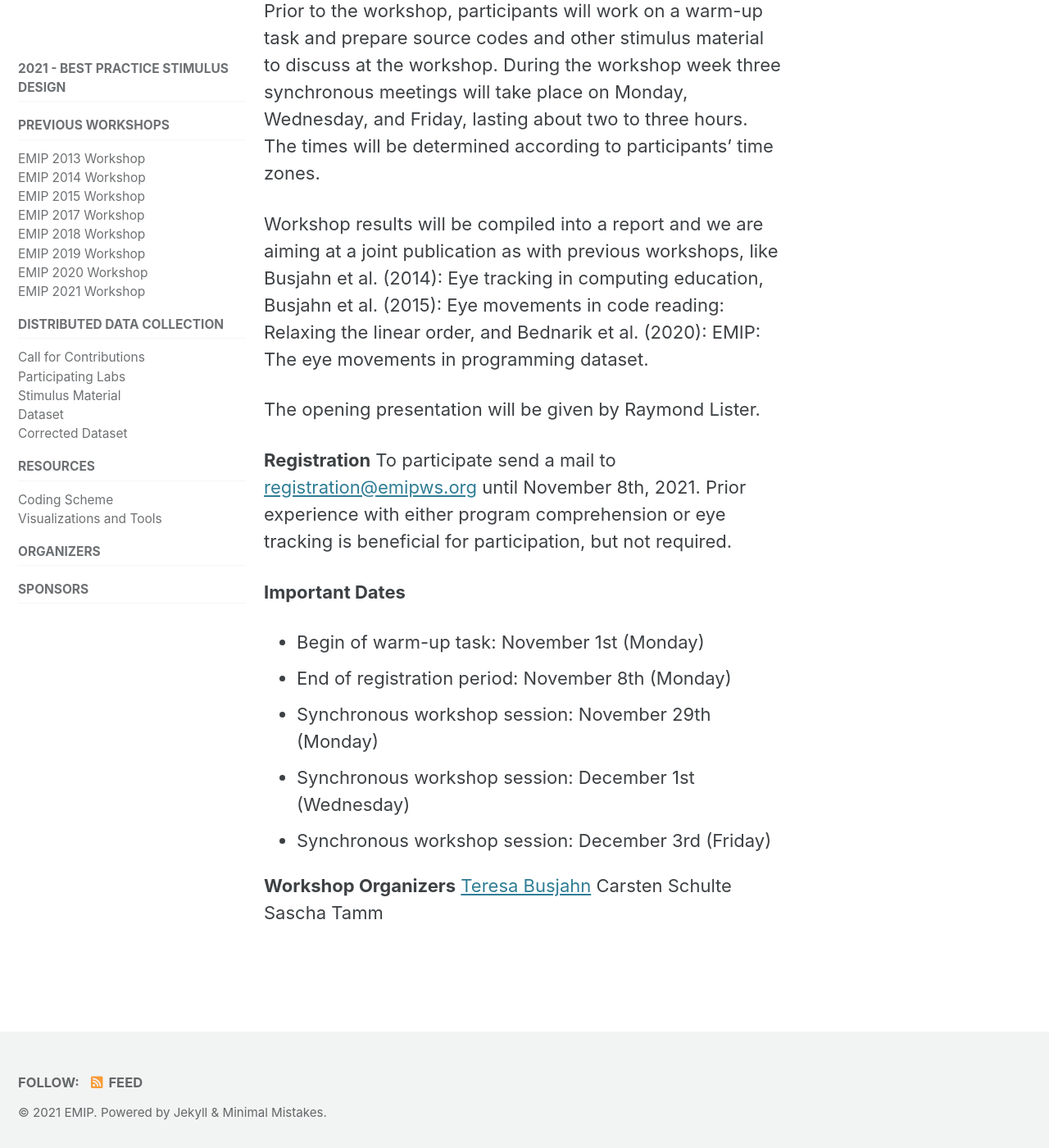
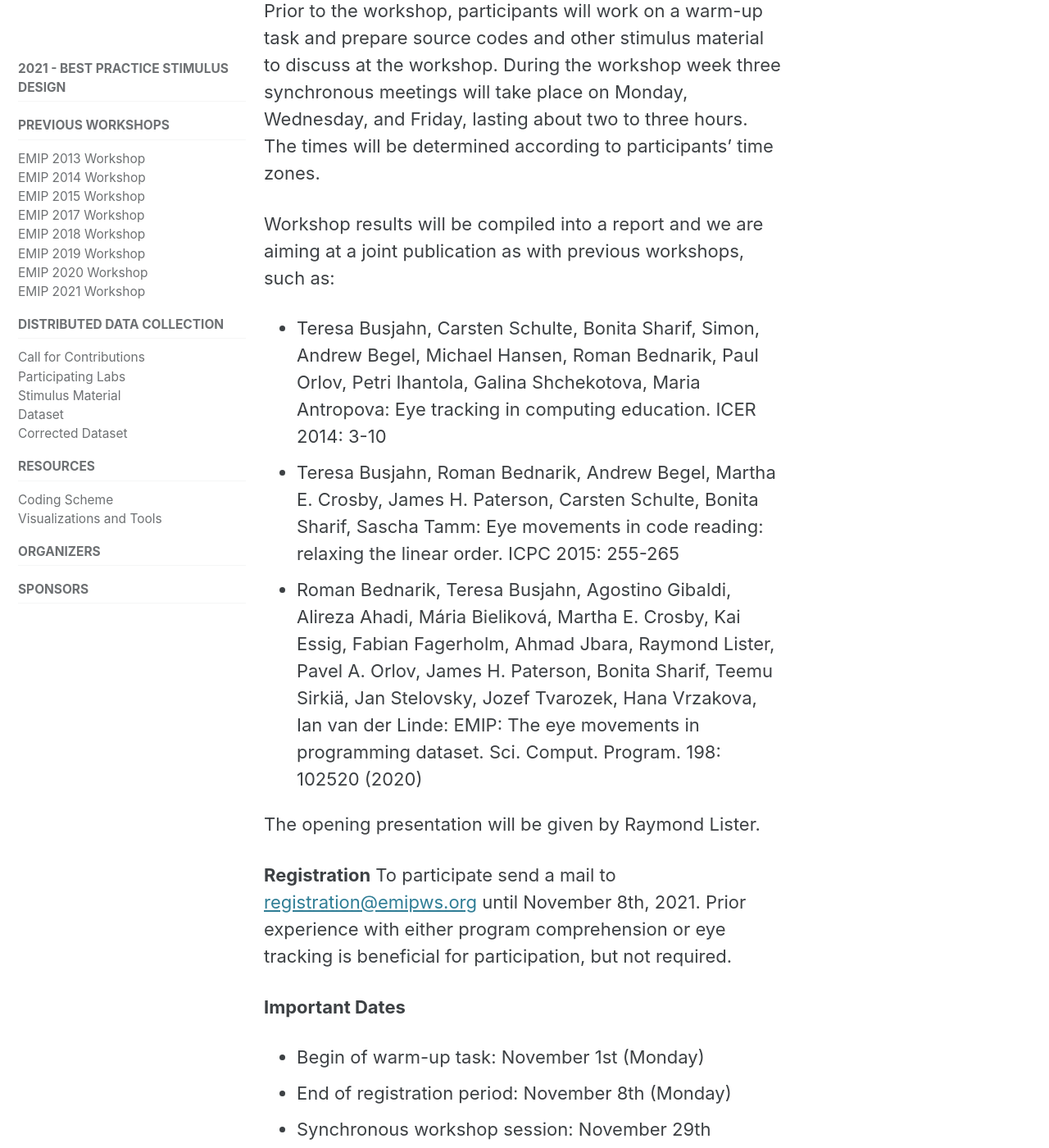
Before and after one commit to EMIPws/emipws.github.io, a Jekyll site: the page built from pages/emip-2021-ii.md, in a window 1280 px wide and 1400 px high, scrolled down 575 px. Shown: the whole window at 82% size. Built offline with Jekyll 4.4.1, drawn with Linux system fonts in a browser that asks for light colours; cached includes are drawn as plain includes.

Commit message:
Update emip-2021-ii.md

```diff
--- a/pages/emip-2021-ii.md
+++ b/pages/emip-2021-ii.md
@@ -13,7 +13,13 @@ Stimulus design is an often acknowledged threat to validity when studying gaze i
 
 Prior to the workshop, participants will work on a warm-up task and prepare source codes and other stimulus material to discuss at the workshop. During the workshop week three synchronous meetings will take place on Monday, Wednesday, and Friday, lasting about two to three hours. The times will be determined according to participants’ time zones.
 
-Workshop results will be compiled into a report and we are aiming at a joint publication as with previous workshops, like Busjahn et al. (2014): Eye tracking in computing education, Busjahn et al. (2015): Eye movements in code reading: Relaxing the linear order, and Bednarik et al. (2020): EMIP: The eye movements in programming dataset.
+Workshop results will be compiled into a report and we are aiming at a joint publication as with previous workshops, such as:
+* Teresa Busjahn, Carsten Schulte, Bonita Sharif, Simon, Andrew Begel, Michael Hansen, Roman Bednarik, Paul Orlov, Petri Ihantola, Galina Shchekotova, Maria Antropova:
+Eye tracking in computing education. ICER 2014: 3-10
+* Teresa Busjahn, Roman Bednarik, Andrew Begel, Martha E. Crosby, James H. Paterson, Carsten Schulte, Bonita Sharif, Sascha Tamm:
+Eye movements in code reading: relaxing the linear order. ICPC 2015: 255-265
+* Roman Bednarik, Teresa Busjahn, Agostino Gibaldi, Alireza Ahadi, Mária Bieliková, Martha E. Crosby, Kai Essig, Fabian Fagerholm, Ahmad Jbara, Raymond Lister, Pavel A. Orlov, James H. Paterson, Bonita Sharif, Teemu Sirkiä, Jan Stelovsky, Jozef Tvarozek, Hana Vrzakova, Ian van der Linde:
+EMIP: The eye movements in programming dataset. Sci. Comput. Program. 198: 102520 (2020)
 
 The opening presentation will be given by Raymond Lister.
 
```
